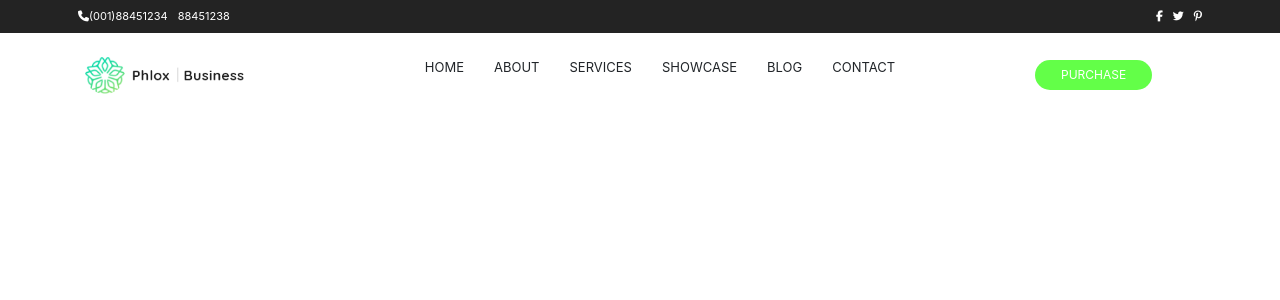
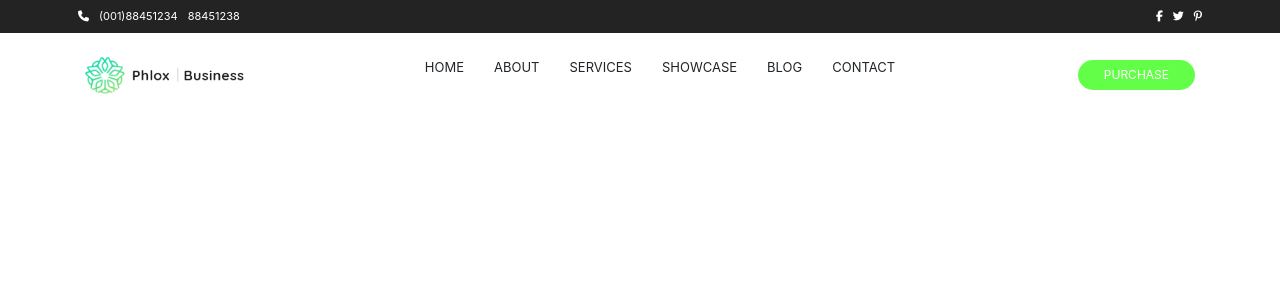
Before and after one commit to Onda-dev/proj-html-vuejs, a Vue app: page / in a window 1280 px wide. Shown: the top 300 px of the page. Built offline with nearby package versions, Linux system fonts and the light colour scheme.

Commit message:
Header quasi ok

```diff
--- a/src/components/blocks/HeaderBase.vue
+++ b/src/components/blocks/HeaderBase.vue
@@ -10,7 +10,7 @@
                             <div>88451238</div>
                         </div>
                     </div>
-                    <div class="col-3 d-flex p-2 justify-content-end align-items-center">
+                    <div class="col-2 d-flex p-2 justify-content-end align-items-center">
                         <i class="fa-brands fa-facebook-f"></i>
                         <i class="fa-brands fa-twitter"></i>
                         <i class="fa-brands fa-pinterest-p"></i>
@@ -35,7 +35,7 @@
                             </ul>
                         </nav>
                     </div>
-                    <div class="col-2">
+                    <div class="col-2 d-flex justify-content-end">
                         <button type="button" class="green-button">
                             purchase
                         </button>
@@ -85,6 +85,9 @@ export default {
 </script>
 
 <style lang="scss" scoped>
+.col-2 {
+    gap: .625rem;
+}
 img {
     width: 100%;
 }
@@ -94,11 +97,6 @@ img {
 .contact-numbers {
     gap: .625rem;
 }
-
-.col-3 {
-    gap: .625rem;
-}
-
 ul {
     gap: 1.875rem;
 }
```
